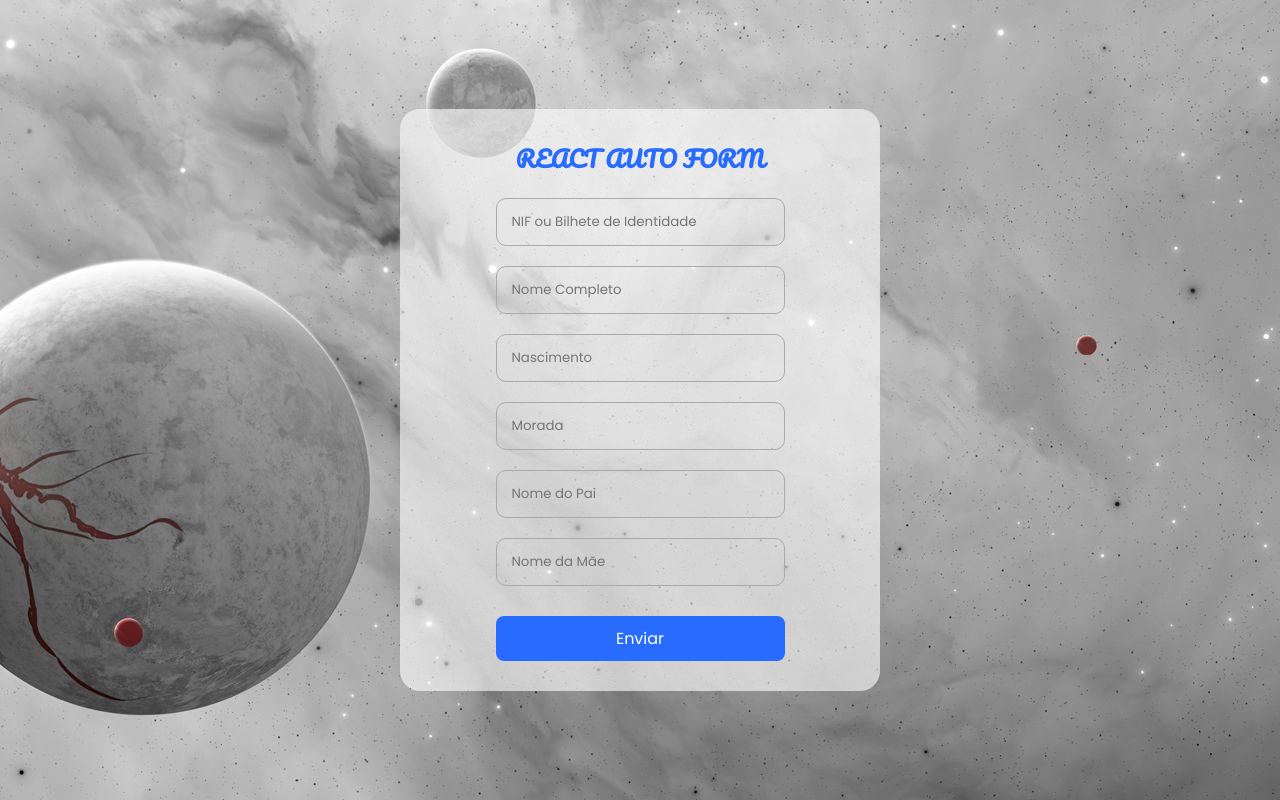
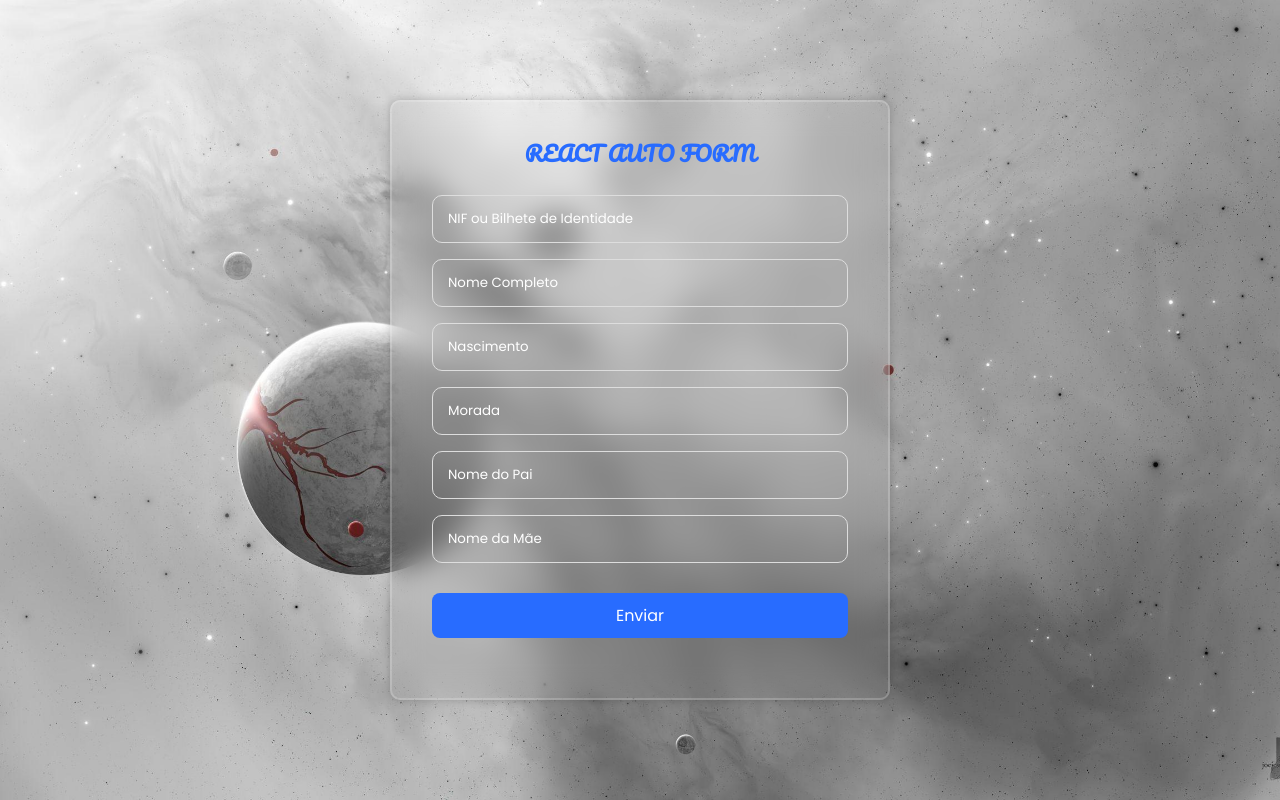
Before and after one commit to tavaresevaristo/react-auto-form, a React (Vite) app: page / in a window 1280 px wide. Built offline with nearby package versions, Linux system fonts and the light colour scheme.

Commit message:
centralizando título

```diff
--- a/src/components/form/index.tsx
+++ b/src/components/form/index.tsx
@@ -10,9 +10,7 @@ export const Form = () => {
 
             <form onSubmit={handleSubmit(handleFormSubmit)}>
 
-                <div className="title">
-                    <h1>REACT AUTO FORM</h1>
-                </div>
+                <h1>REACT AUTO FORM</h1>
 
                 <div className="input-box">
                     <input {...register('address.bi')}
--- a/src/components/form/styles.ts
+++ b/src/components/form/styles.ts
@@ -2,24 +2,25 @@ import styled from "styled-components";
 
 export const Container = styled.div`
 
-  display: flex;
-  border: none;
-  border-radius: 1.25rem; /* 20px */
-  background: rgba(255, 255, 255, 0.6); /* Branco com 50% de opacidade */
-  width: 30rem;
-  justify-content: center;
+  width: 500px;
+  backdrop-filter: blur(15px);
+  box-shadow: 0 0 10px rgba(0, 0, 0, .2);
+  border: 2px solid rgba(255, 255, 255, .2);
+  color: #fff;
+  border-radius: 10px;
+  padding: 30px 40px;
 
-  .title {
+  h1 {
     text-align: center;
-    font-size: .7rem; /* 22px */
-    margin: 1.875rem 0 1.25rem 0; /* 30px 0 20px 0 */
+    font-size: 1.3rem; /* 22px */
+    margin: .2rem 0 1.500rem 0; /* 30px 0 20px 0 */
   }
 
   .input-box {
     width: 100%;
     display: flex;
     flex-direction: column;
-    margin-top: 1.25rem; /* 20px */
+    margin-top: 1.0rem; /* 20px */
 
     p {
       font-size: 0.75rem; /* 12px */
@@ -35,9 +36,13 @@ export const Container = styled.div`
       border: none;
       background: transparent;
       padding: 0.8125rem 0.9375rem; /* 13px 15px */
-      border: 0.0625rem solid #aaa; /* 1px */
+      border: 0.0625rem solid #ddd; /* 1px */
       font-family: 'Poppins', sans-serif;
       outline: none;
+
+      &::placeholder {
+        color: #fff;
+      }
     }
   }
 
@@ -52,9 +57,10 @@ export const Container = styled.div`
     border-radius: 0.5rem; /* 8px */
     width: 100%;
     height: 2.8125rem; /* 45px */
+    cursor: pointer;
 
     &:hover {
-      opacity: 0.9;
+      opacity: 0.8;
     }
   }
 `;
--- a/src/index.css
+++ b/src/index.css
@@ -16,6 +16,7 @@ body {
     min-height: 100vh;
     background: url('./components/assets/2687943.jpg') no-repeat;
     background-position: center;
+    background-size: cover;
 }
 
 h1{
```
